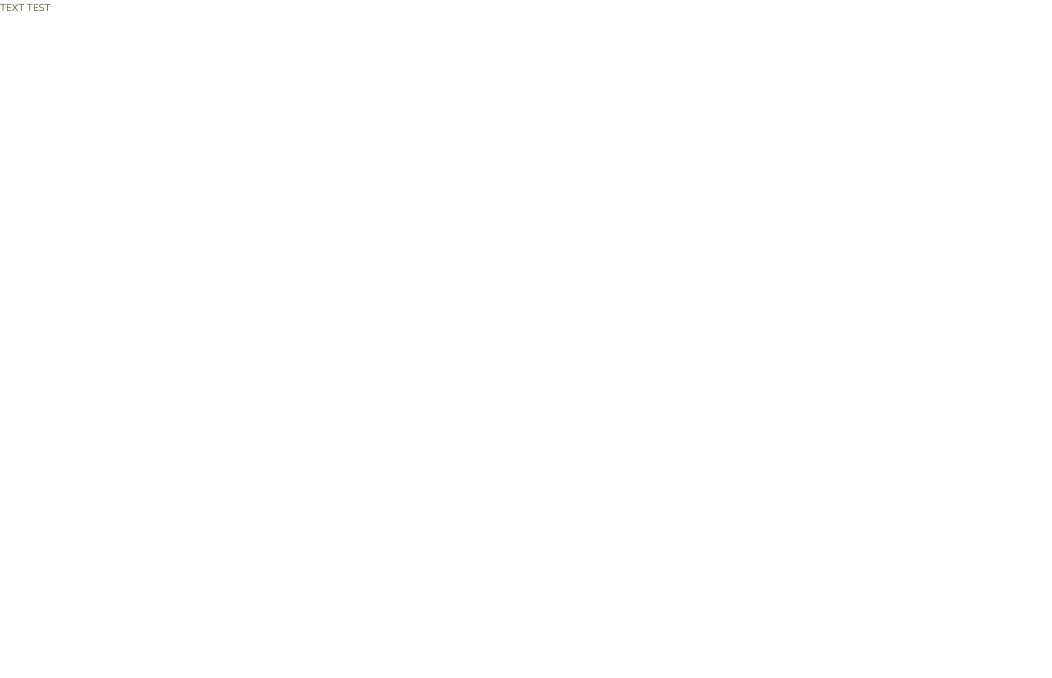
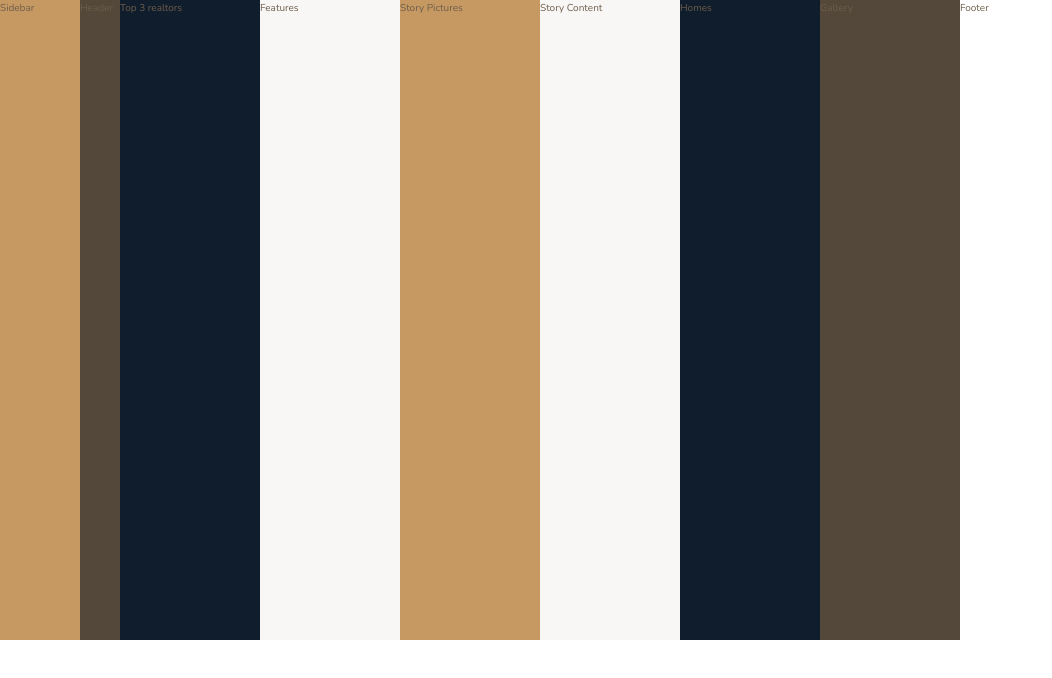
Before and after one commit to vomnes/advanced-css-udemy, a website: page nexter/index.html in a window 1280 px wide. Shown: the whole page, without its empty margins (0-1052 px from the left). Drawn offline with nearby package versions, Linux system fonts and the light colour scheme.

Commit message:
feat: Add grid basic [Next]

```diff
--- a/nexter/index.html
+++ b/nexter/index.html
@@ -12,6 +12,40 @@
         <title>nexter &mdash; your home, your freedom</title>
     </head>
     <body class="container">
-        TEXT TEST
+        <div class="sidebar">
+          Sidebar
+        </div>
+
+        <header class="header">
+          Header
+        </header>
+
+        <div class="realtors">
+          Top 3 realtors
+        </div>
+
+        <div class="features">
+          Features
+        </div>
+
+        <div class="story__pictures">
+          Story Pictures
+        </div>
+
+        <div class="story__content">
+          Story Content
+        </div>
+
+        <section class="homes">
+          Homes
+        </section>
+
+        <section class="gallery">
+          Gallery
+        </section>
+
+        <footer class="footer">
+          Footer
+        </footer>
     </body>
 </html>
--- a/nexter/sass/_base.scss
+++ b/nexter/sass/_base.scss
@@ -33,3 +33,9 @@ body {
   font-weight: 300;
   line-height: 1.6;
 }
+
+.container {
+  display: grid;
+  grid-template-rows: 80vh min-content 40vw repeat(3, min-content);
+  grid-template-columns: [sidebar-start] 8rem [sidebar-end] 1fr repeat(8, minmax(min-content, 14rem)) 1fr;
+}
--- a/nexter/sass/_features.scss
+++ b/nexter/sass/_features.scss
@@ -0,0 +1,3 @@
+.features {
+  background-color: $color-grey-light-1;
+}
--- a/nexter/sass/_gallery.scss
+++ b/nexter/sass/_gallery.scss
@@ -0,0 +1,3 @@
+.gallery {
+  background-color: $color-grey-dark-1;
+}
--- a/nexter/sass/_header.scss
+++ b/nexter/sass/_header.scss
@@ -0,0 +1,3 @@
+.header {
+  background-color: $color-grey-dark-1;
+}
--- a/nexter/sass/_homes.scss
+++ b/nexter/sass/_homes.scss
@@ -0,0 +1,3 @@
+.homes {
+  background-color: $color-secondary;
+}
--- a/nexter/sass/_realtors.scss
+++ b/nexter/sass/_realtors.scss
@@ -0,0 +1,3 @@
+.realtors {
+  background-color: $color-secondary;
+}
--- a/nexter/sass/_sidebar.scss
+++ b/nexter/sass/_sidebar.scss
@@ -0,0 +1,3 @@
+.sidebar {
+  background-color: $color-primary;
+}
--- a/nexter/sass/_story.scss
+++ b/nexter/sass/_story.scss
@@ -0,0 +1,9 @@
+.story {
+  &__pictures {
+    background-color: $color-primary;
+  }
+
+  &__content {
+    background-color: $color-grey-light-1;
+  }
+}
```
Also changed, not shown: nexter/css/style.css.
